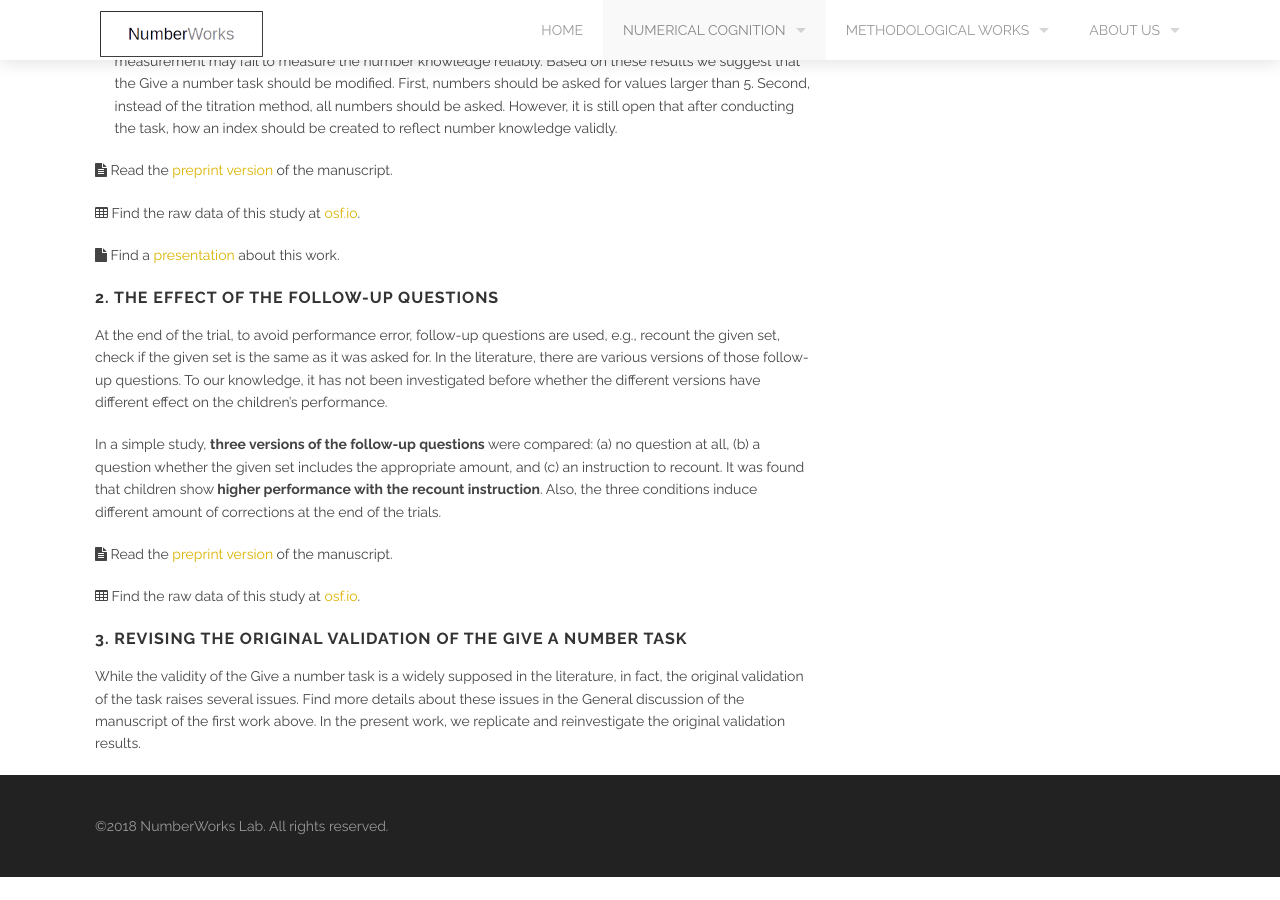
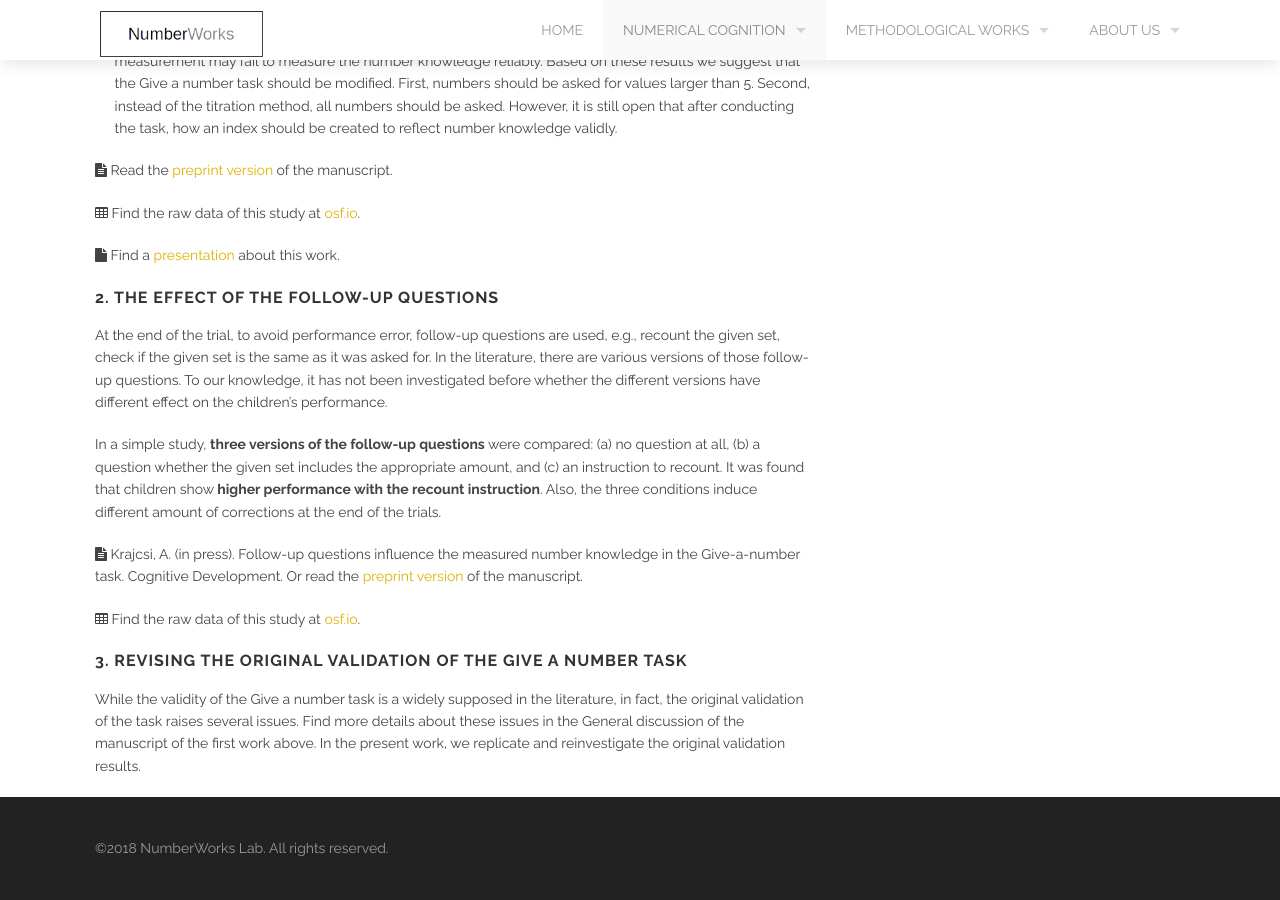
Before and after one commit to theNumberWorks/numberworks_website, a Jekyll site: the page built from the_give_a_number_task_revisited.md, in a window 1280 px wide and 900 px high, scrolled down 796 px. Built offline with Jekyll 4.4.1, drawn with Linux system fonts in a browser that asks for light colours; before the commit the page ends 1673 px from its top, so only the background shows below that.

Commit message:
Update the_give_a_number_task_revisited.md

```diff
--- a/the_give_a_number_task_revisited.md
+++ b/the_give_a_number_task_revisited.md
@@ -31,7 +31,7 @@ At the end of the trial, to avoid performance error, follow-up questions are use
 
 In a simple study, **three versions of the follow-up questions** were compared: (a) no question at all, (b) a question whether the given set includes the appropriate amount, and (c) an instruction to recount. It was found that children show **higher performance with the recount instruction**. Also, the three conditions induce different amount of corrections at the end of the trials.
 
-<i class='fa fa-file-text'></i> Read the [preprint version](https://psyarxiv.com/fky69) of the manuscript.
+<i class='fa fa-file-text'></i> Krajcsi, A. (in press). Follow-up questions influence the measured number knowledge in the Give-a-number task. Cognitive Development. Or read the [preprint version](https://psyarxiv.com/fky69) of the manuscript.
 
 <i class='fa fa-table'></i> Find the raw data of this study at [osf.io](https://osf.io/584y3/).
 
```
